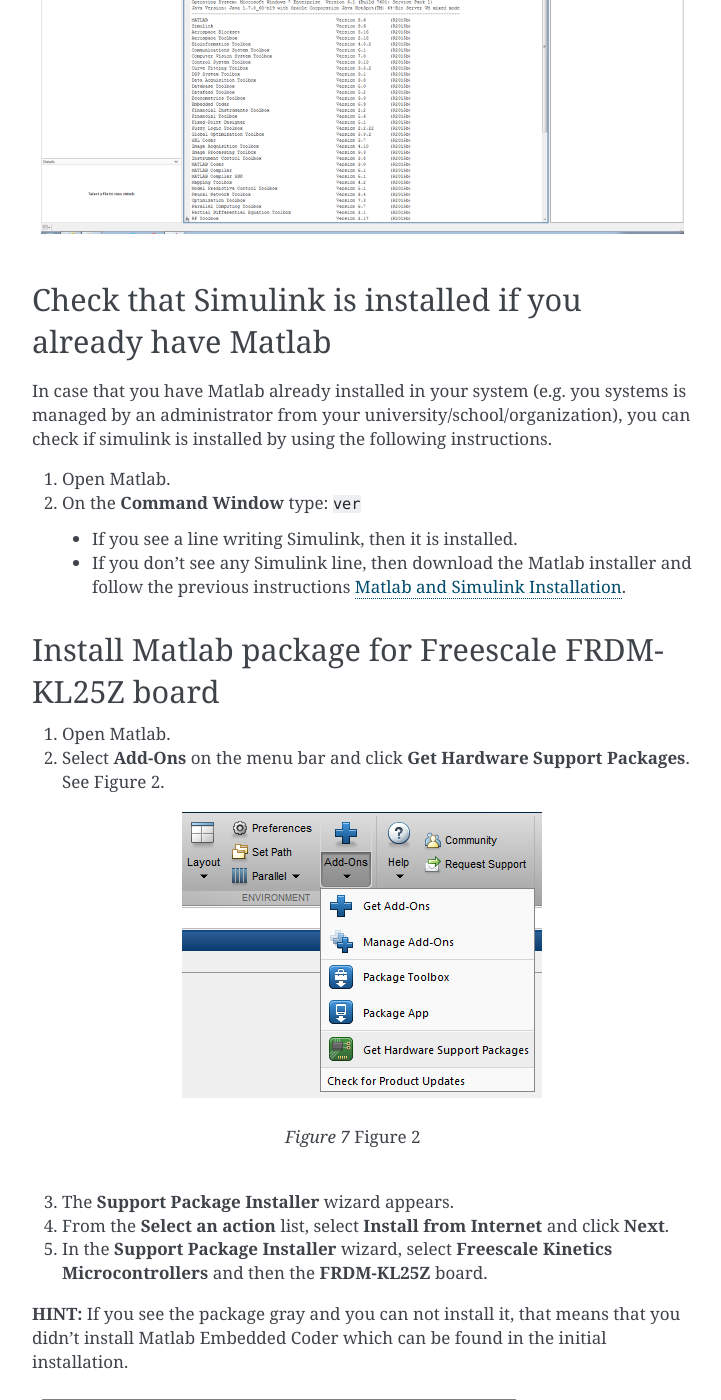
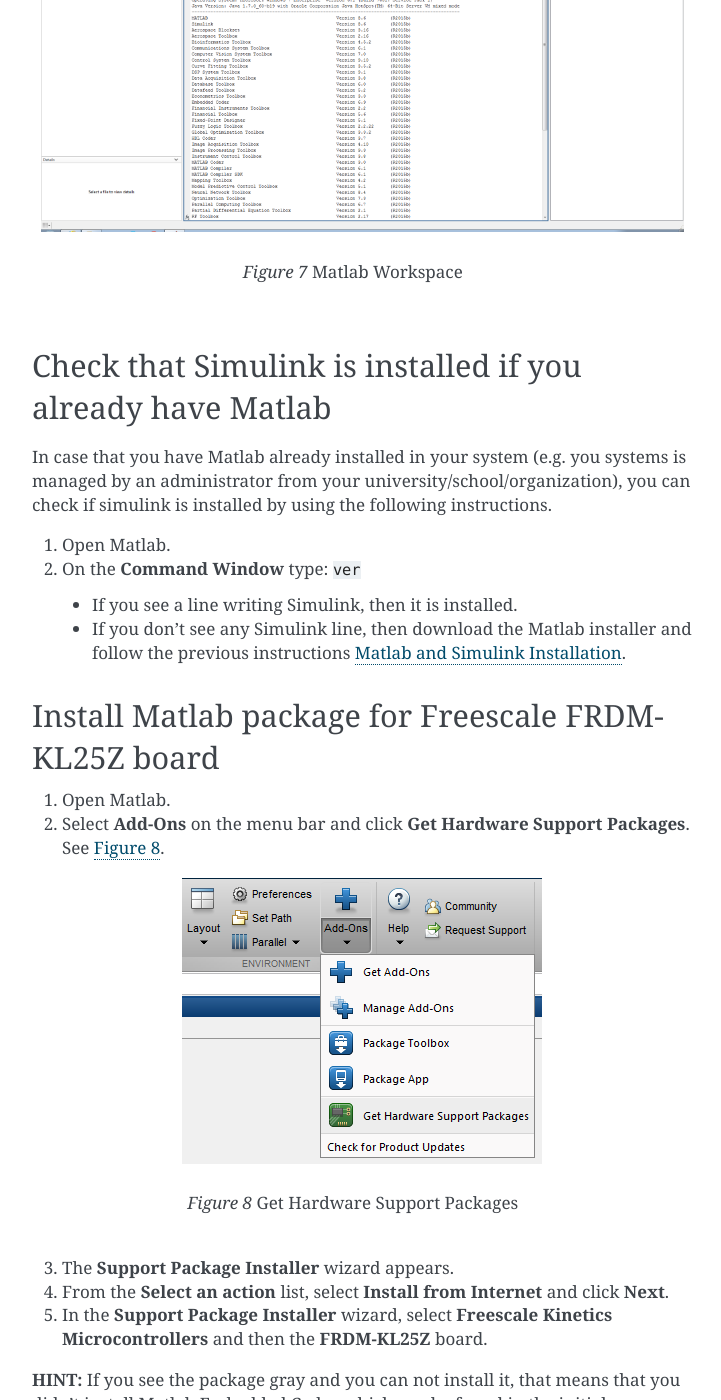
Before and after one commit to 0152la/FreescaleDocumentation, a Sphinx documentation site: the page built from source/instalation.rst, in a window 1280 px wide and 1400 px high, scrolled down 2079 px. Shown: the whole window, without its empty margins (388-1109 px from the left). Built offline with Sphinx 7.4.7, drawn with Linux system fonts in a browser that asks for light colours; some of the changed text lies outside the part shown.

Commit message:
added numrefs to pictures

```diff
--- a/source/instalation.rst
+++ b/source/instalation.rst
@@ -61,6 +61,8 @@
   :figclass: align-center
   :name: install_done
 
+  Matlab Workspace
+
 Check that Simulink is installed if you already have Matlab
 -----------------------------------------------------------
 
@@ -76,12 +78,13 @@
 -----------------------------------------------------
 
 1. Open Matlab.
-2. Select **Add-Ons** on the menu bar and click **Get Hardware Support Packages**. See Figure 2.
+2. Select **Add-Ons** on the menu bar and click **Get Hardware Support Packages**. See :numref:`fig:hardware_support_packages`.
 
 .. figure:: Pictures/04-2_get_hardware_support_packages.png
   :figclass: align-center
+  :name: fig:hardware_support_packages
 
-  Figure 2
+  Get Hardware Support Packages
 
 3. The **Support Package Installer** wizard appears.
 4. From the **Select an action** list, select **Install from Internet** and click **Next**.
@@ -92,7 +95,7 @@
 .. figure:: Pictures/04-3_support_package_installer.png
   :figclass: align-center
 
-  Figure 3
+  Support Package Installer
 
 
 6. At some point you are going to be asked to install **CMSIS Specification** software. Click on **download**, then create an **ARM** account and download the software.
```
Also changed, not shown: other parts of source/instalation.rst (+2 -2 lines), source/simple_tutorials.rst (+11 -7 lines).
